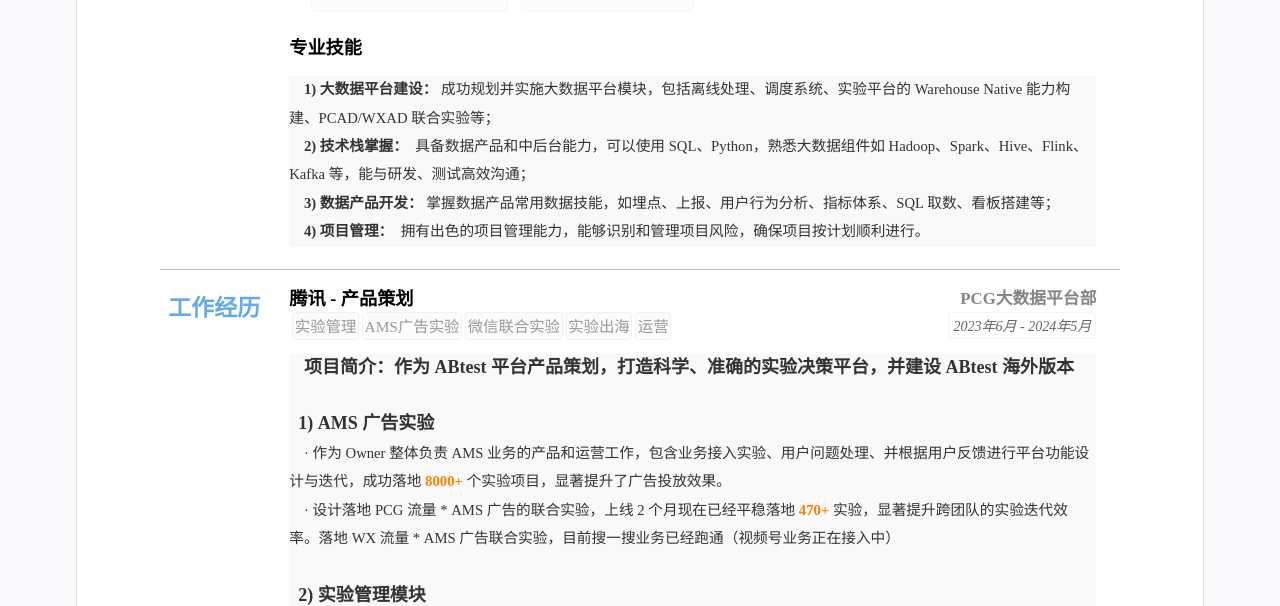
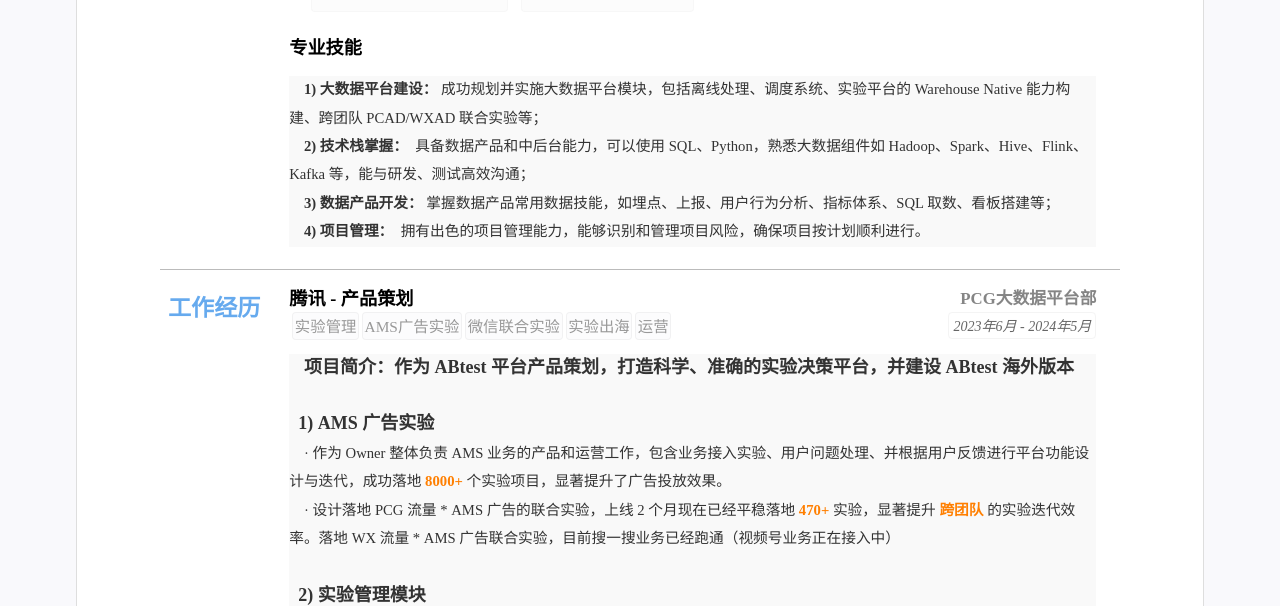
Before and after one commit to kuailexiaoshenxian/cn-wx-cv, a Jekyll site: the page built from index.html, in a window 1280 px wide. Shown: the part 354-960 px from the top of the page. Built offline with Jekyll 4.4.1, drawn with Linux system fonts in a browser that asks for light colours.

Commit message:
Update resume.yml

```diff
--- a/_data/resume.yml
+++ b/_data/resume.yml
@@ -50,7 +50,7 @@ main: #简历主要内容，
     # - 数据可视化：Power BI, Tableau
     #- <font face="等线">大数据：HDFS、Hive、MySQL、Spark、Flink、OLAP (Impala、Kudu、ClickHouse)</font>
   - title: <font face="华文细黑粗体">专业技能</font>
-    detail:  <font face="等线"><strong>1) 大数据平台建设：</strong>&nbsp成功规划并实施大数据平台模块，包括离线处理、调度系统、实验平台的 Warehouse Native 能力构建、PCAD/WXAD 联合实验等；</font> <br>  &nbsp &nbsp
+    detail:  <font face="等线"><strong>1) 大数据平台建设：</strong>&nbsp成功规划并实施大数据平台模块，包括离线处理、调度系统、实验平台的 Warehouse Native 能力构建、跨团队 PCAD/WXAD 联合实验等；</font> <br>  &nbsp &nbsp
              <font face="等线"><strong>2) 技术栈掌握：</strong>&nbsp 具备数据产品和中后台能力，可以使用 SQL、Python，熟悉大数据组件如 Hadoop、Spark、Hive、Flink、Kafka 等，能与研发、测试高效沟通；</font> <br>  &nbsp &nbsp
              <font face="等线"><strong>3) 数据产品开发：</strong>&nbsp掌握数据产品常用数据技能，如埋点、上报、用户行为分析、指标体系、SQL 取数、看板搭建等；</font> <br>  &nbsp &nbsp
              <font face="等线"><strong>4) 项目管理：</strong>&nbsp 拥有出色的项目管理能力，能够识别和管理项目风险，确保项目按计划顺利进行。</font>
@@ -101,7 +101,7 @@ main: #简历主要内容，
             <br>
             <font face="等线"><font size=4><strong> &nbsp 1) AMS 广告实验</strong></font> <br>  &nbsp &nbsp
             · 作为 Owner 整体负责 AMS 业务的产品和运营工作，包含业务接入实验、用户问题处理、并根据用户反馈进行平台功能设计与迭代，成功落地<font color=#FF7F00><strong> 8000+ </strong></font> 个实验项目，显著提升了广告投放效果。 <br> &nbsp &nbsp
-            · 设计落地 PCG 流量 * AMS 广告的联合实验，上线 2 个月现在已经平稳落地<font color=#FF7F00><strong> 470+ </strong></font>实验，显著提升跨团队的实验迭代效率。落地 WX 流量 *  AMS 广告联合实验，目前搜一搜业务已经跑通（视频号业务正在接入中）  <br>  &nbsp &nbsp
+            · 设计落地 PCG 流量 * AMS 广告的联合实验，上线 2 个月现在已经平稳落地<font color=#FF7F00><strong> 470+ </strong></font>实验，显著提升 <font color=#FF7F00><strong>  跨团队</strong></font> 的实验迭代效率。落地 WX 流量 *  AMS 广告联合实验，目前搜一搜业务已经跑通（视频号业务正在接入中）  <br>  &nbsp &nbsp
             <br>
             <font face="等线"><font size=4><strong> &nbsp 2) 实验管理模块</strong></font>  <br>  &nbsp &nbsp
             · 负责实验平台的实验管理模块，确保模块的高效运行和持续优化，收集和分析用户反馈，结合满意度问卷结果，深入理解用户需求，在接手一个月内，迅速响应并实施了<font color=#FF7F00><strong> 100+ </strong></font>项用户需求和优化点，显著提升了用户体验。建立并维护用户群，定期发布周报和月报，构建了有效的双向沟通渠道，通过持续的用户参与和反馈循环，成功将用户满意度从<font color=#FF7F00><strong> 3.5提升至3.97</strong></font> <br>  &nbsp &nbsp
```
